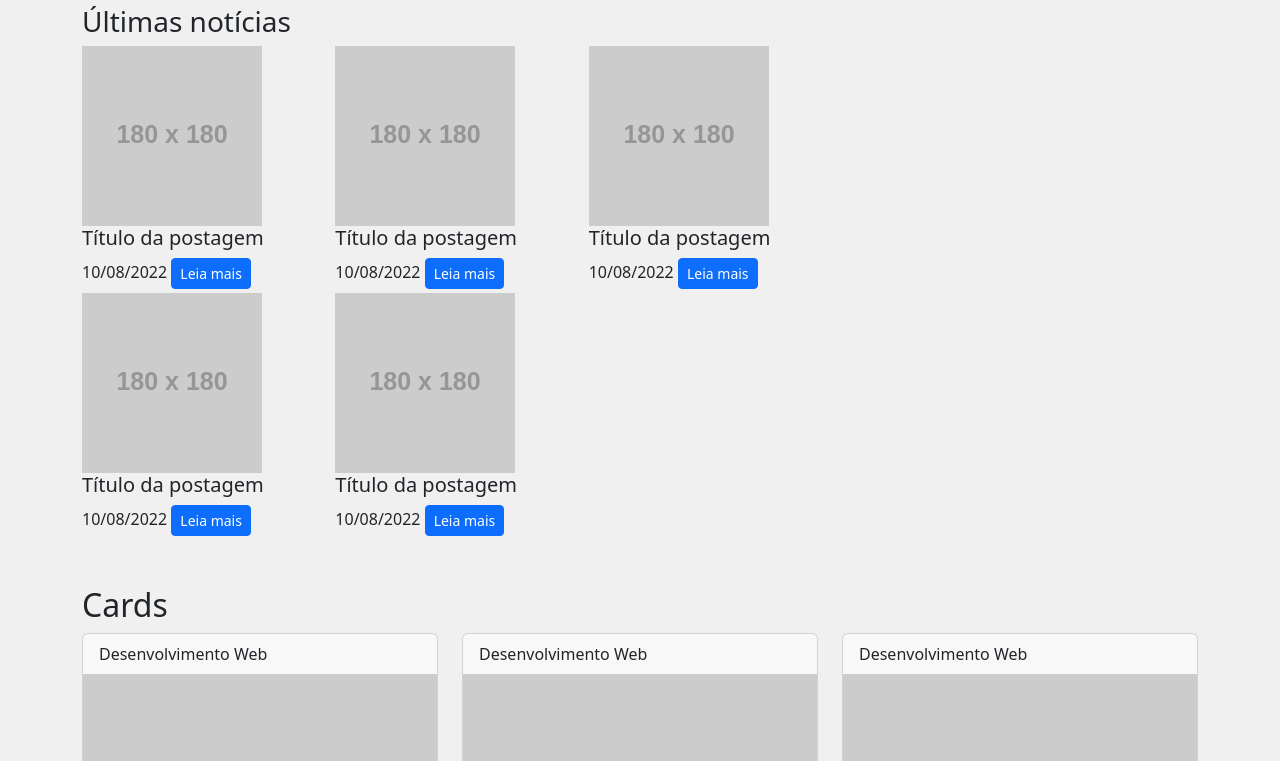
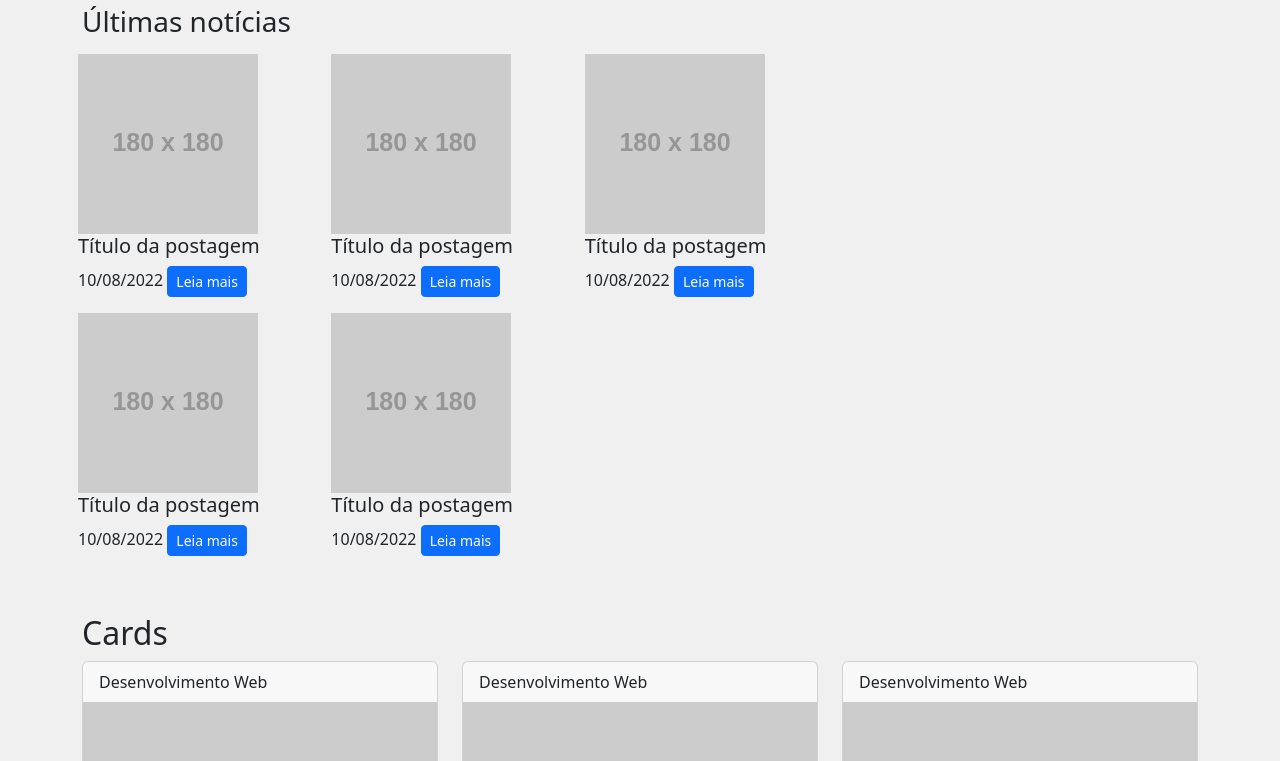
Before and after one commit to Tavimfernandes/curso_ebac_frontend, a plain HTML site: page index.html in a window 1280 px wide. Shown: the part 722-1483 px from the top of the page. Drawn offline with nearby package versions, Linux system fonts and the light colour scheme; placeholder pictures from the web are drawn by us.

Commit message:
alteracao bootstrap

```diff
--- a/index.html
+++ b/index.html
@@ -8,38 +8,7 @@
     <title>Exercicio Bootstrap Avançado</title>
 
     <link rel="stylesheet" href="https://cdn.jsdelivr.net/npm/bootstrap@5.3.0-alpha1/dist/css/bootstrap.min.css">
-
-    <style>
-        .navbar-nav .navbar-link.active {
-            color: #fff;
-        }
-
-        .nav-link {
-            text-align: center;
-        }
-
-        section {
-            height: 100vh;
-            background-color: rgb(240, 240, 240);
-            padding-top: 50px;
-        }
-
-        header {
-            position: sticky;
-            top: 0;
-            left: 0;
-            background-color: #fff;
-            z-index: 1;
-        }
-
-        #carrossel {
-            position: relative;
-        }
-
-        header.card-header, #carrossel {
-            z-index: 0;
-        }
-    </style>
+    <link rel="stylesheet" href="style.css">
 
 </head>
 
@@ -119,31 +88,31 @@
                         <h3>Últimas notícias</h3>
                         <div class="container g-0">
                             <div class="row">
-                                <div class="col-lg-4 col-sm-6 post mb-1 ">
+                                <div class="col-lg-4 col-sm-6 post p-2 ">
                                     <img src="https://via.placeholder.com/180x180" alt="" />
                                     <h4 class="h5">Título da postagem</h4>
                                     <time>10/08/2022</time>
                                     <a class="btn btn-primary btn-sm">Leia mais</a>
                                 </div>
-                                <div class="col-lg-4 col-sm-6 post">
+                                <div class="col-lg-4 col-sm-6 post p-2">
                                     <img src="https://via.placeholder.com/180x180" alt="" />
                                     <h4 class="h5">Título da postagem</h4>
                                     <time>10/08/2022</time>
                                     <a class="btn btn-primary btn-sm">Leia mais</a>
                                 </div>
-                                <div class="col-lg-4 col-sm-6 post">
+                                <div class="col-lg-4 col-sm-6 post p-2">
                                     <img src="https://via.placeholder.com/180x180" alt="" />
                                     <h4 class="h5">Título da postagem</h4>
                                     <time>10/08/2022</time>
                                     <a class="btn btn-primary btn-sm">Leia mais</a>
                                 </div>
-                                <div class="col-lg-4 col-sm-6 post">
+                                <div class="col-lg-4 col-sm-6 post p-2">
                                     <img src="https://via.placeholder.com/180x180" alt="" />
                                     <h4 class="h5">Título da postagem</h4>
                                     <time>10/08/2022</time>
                                     <a class="btn btn-primary btn-sm">Leia mais</a>
                                 </div>
-                                <div class="col-lg-4 col-sm-6 post">
+                                <div class="col-lg-4 col-sm-6 post p-2">
                                     <img src="https://via.placeholder.com/180x180" alt="" />
                                     <h4 class="h5">Título da postagem</h4>
                                     <time>10/08/2022</time>
--- /dev/null
+++ b/style.css
@@ -0,0 +1,29 @@
+.navbar-nav .navbar-link.active {
+    color: #fff;
+}
+
+.nav-link {
+    text-align: center;
+}
+
+section {
+    height: 100vh;
+    background-color: rgb(240, 240, 240);
+    padding-top: 50px;
+}
+
+header {
+    position: sticky;
+    top: 0;
+    left: 0;
+    background-color: #fff;
+    z-index: 1;
+}
+
+#carrossel {
+    position: relative;
+}
+
+header.card-header, #carrossel {
+    z-index: 0;
+}
```
Also changed, not shown: 1 other file.
